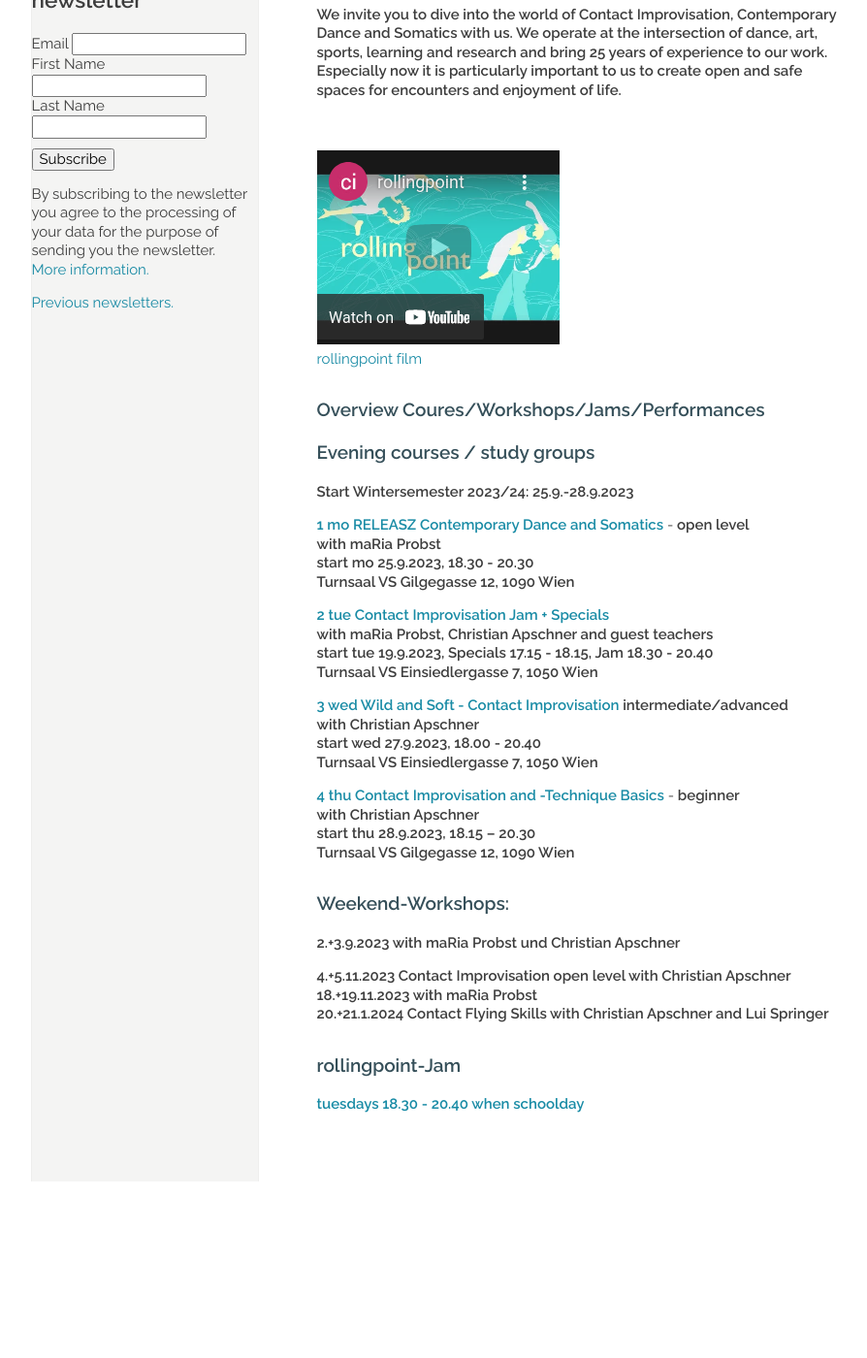
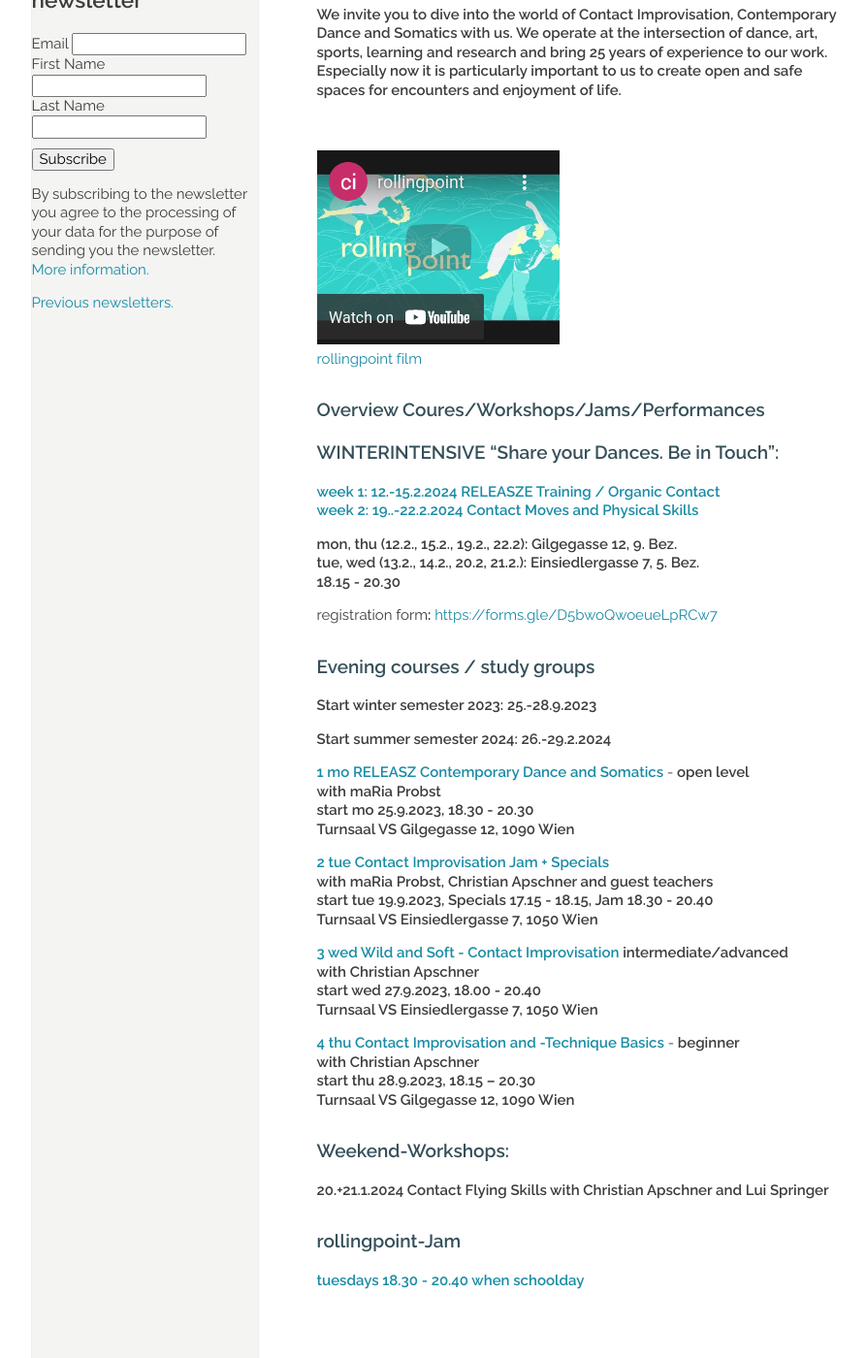
Before and after one commit to manulari/rollingpointat, a Jekyll site: the page built from _pages_en/en.md, in a window 1280 px wide and 1400 px high, scrolled down 648 px. Shown: the whole window at 97% size, without its empty margins (152-1046 px from the left). Built offline with Jekyll 4.4.1, drawn with Linux system fonts in a browser that asks for light colours; comment, search, counter and statistics services are not loaded; before the commit the page ends 1866 px from its top, so only the background shows below that.

Commit message:
Update page (en) “en”

```diff
--- a/_pages_en/en.md
+++ b/_pages_en/en.md
@@ -20,9 +20,22 @@ other_lang: /
 
 ### Overview Coures/Workshops/Jams/Performances
 
+### **WINTERINTENSIVE “Share your Dances. Be in Touch”:**
+
+[**week 1: 12.-15.2.2024 RELEASZE Training / Organic Contact**\
+**week 2: 19..-22.2.2024 Contact Moves and Physical Skills**](https://rollingpoint.at/winterintensive)
+
+**mon, thu (12.2., 15.2., 19.2., 22.2):  Gilgegasse 12, 9. Bez.**\
+**tue, wed (13.2., 14.2., 20.2, 21.2.): Einsiedlergasse 7, 5. Bez.**\
+**18.15 - 20.30**
+
+registration form**:** <https://forms.gle/D5bwoQwoeueLpRCw7>
+
 ### Evening courses / study groups
 
-**Start Wintersemester 2023/24: 25.9.-28.9.2023**
+**Start winter semester 2023: 25.-28.9.2023**
+
+**Start summer semester 2024: 26.-29.2.2024**
 
 **[1 mo RELEASZ Contemporary Dance and Somatics](/en/kurse#mo)** - **open level**\
 **with maRia Probst**  \
@@ -46,10 +59,6 @@ other_lang: /
 
 ### Weekend-Workshops:
 
-**2.+3.9.2023 with maRia Probst und Christian Apschner**
-
-**4.+5.11.2023 Contact Improvisation open level with Christian Apschner**\
-**18.+19.11.2023 with maRia Probst**\
 **20.+21.1.2024 Contact Flying Skills with Christian Apschner and Lui Springer**
 
 ### **rollingpoint-Jam**
```
